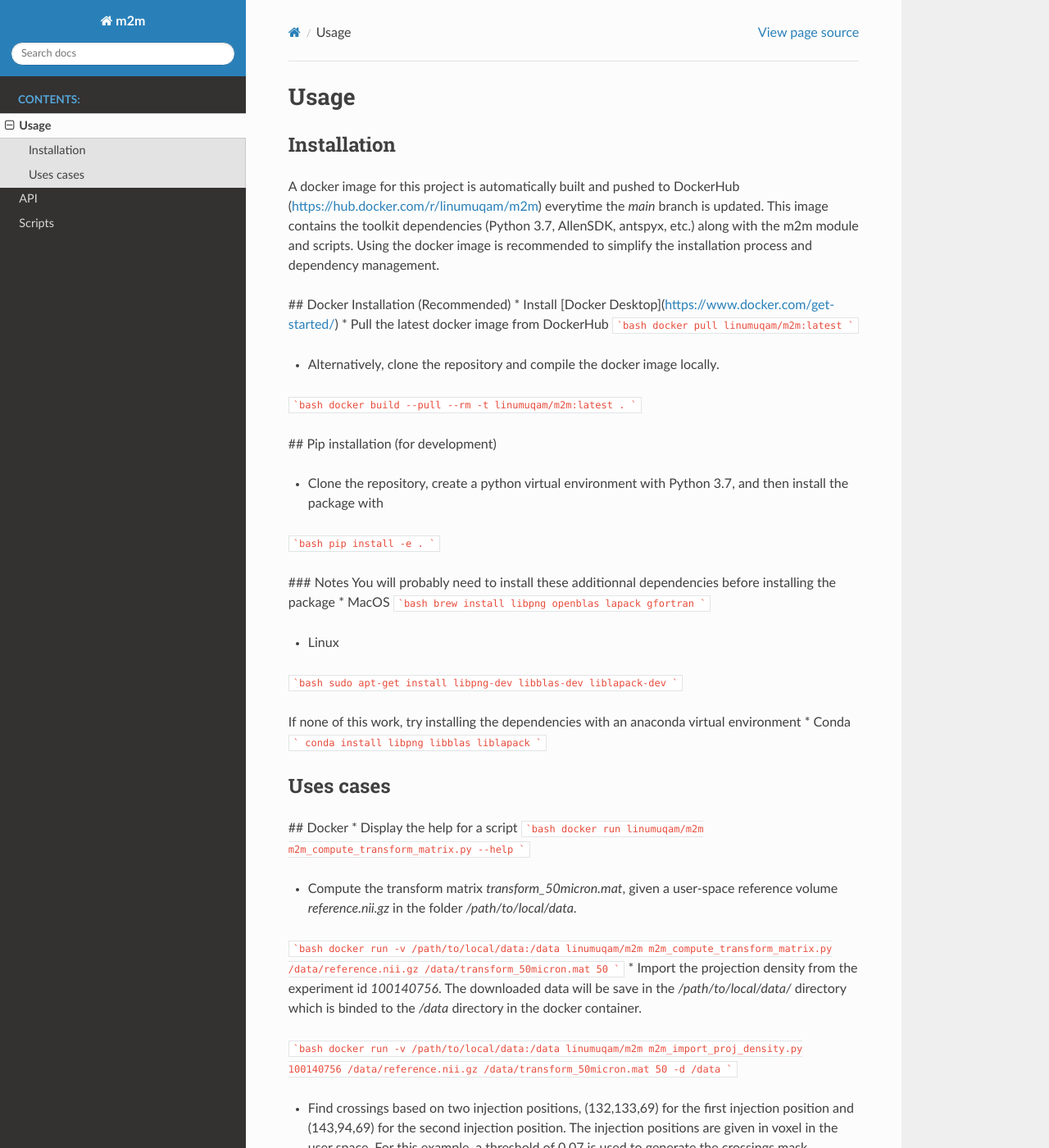
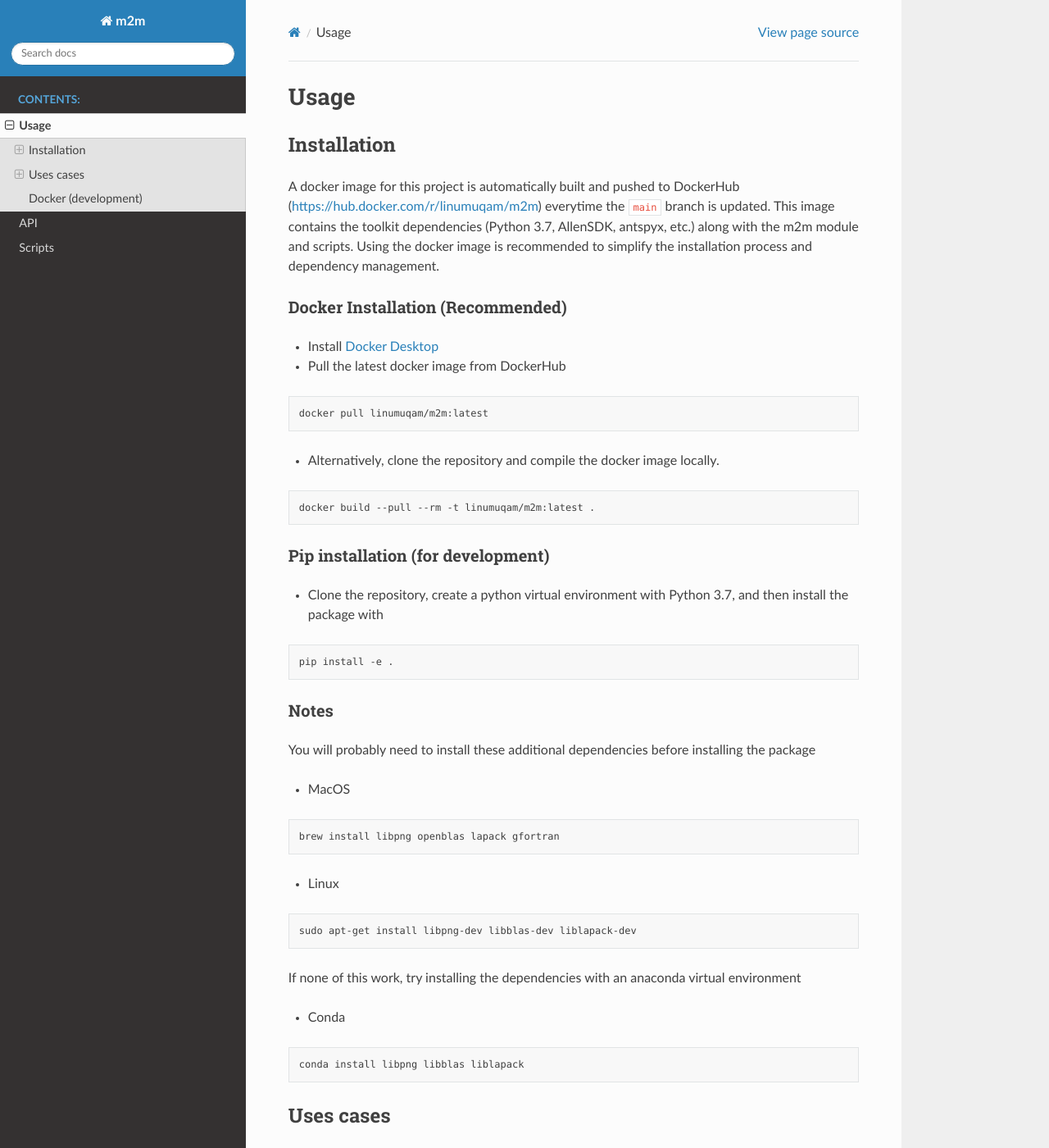
Before and after one commit to linum-uqam/m2m, a Sphinx documentation site: the page built from docs/usage.rst, in a window 1280 px wide and 1400 px high. Shown: the whole window at 82% size. Built offline with Sphinx 7.4.7 and the Read the Docs theme 2.0.0, drawn with Linux system fonts in a browser that asks for light colours; some of the changed text lies outside the part shown.

Commit message:
Formatting the usage page

````diff
--- a/docs/usage.rst
+++ b/docs/usage.rst
@@ -5,90 +5,104 @@ Usage
 
 Installation
 ------------
-A docker image for this project is automatically built and pushed to DockerHub (https://hub.docker.com/r/linumuqam/m2m) everytime the `main` branch is updated. This image contains the toolkit dependencies (Python 3.7, AllenSDK, antspyx, etc.) along with the m2m module and scripts. Using the docker image is recommended to simplify the installation process and dependency management.
+A docker image for this project is automatically built and pushed to DockerHub (https://hub.docker.com/r/linumuqam/m2m) everytime the ``main`` branch is updated. This image contains the toolkit dependencies (Python 3.7, AllenSDK, antspyx, etc.) along with the m2m module and scripts. Using the docker image is recommended to simplify the installation process and dependency management.
 
-## Docker Installation (Recommended)
-* Install [Docker Desktop](https://www.docker.com/get-started/)
+Docker Installation (Recommended)
+~~~~~~~~~~~~~~~~~~~~~~~~~~~~~~~~~
+* Install `Docker Desktop <https://www.docker.com/get-started/>`_
 * Pull the latest docker image from DockerHub
-```bash
-docker pull linumuqam/m2m:latest
-```
+
+.. code-block:: bash
+
+    docker pull linumuqam/m2m:latest
 
 * Alternatively, clone the repository and compile the docker image locally.
-```bash
-docker build --pull --rm -t linumuqam/m2m:latest .
-```
+.. code-block:: bash
 
-## Pip installation (for development)
+    docker build --pull --rm -t linumuqam/m2m:latest .
+
+
+Pip installation (for development)
+~~~~~~~~~~~~~~~~~~~~~~~~~~~~~~~~~~
 
 * Clone the repository, create a python virtual environment with Python 3.7, and then install the package with
-```bash
-pip install -e .
-```
+.. code-block:: bash
 
-### Notes
-You will probably need to install these additionnal dependencies before installing the package
+    pip install -e .
+
+
+Notes
+~~~~~
+You will probably need to install these additional dependencies before installing the package
+
 * MacOS
-```bash
-brew install libpng openblas lapack gfortran
-```
+
+.. code-block:: bash
+
+    brew install libpng openblas lapack gfortran
 
 * Linux
 
-```bash
-sudo apt-get install libpng-dev libblas-dev liblapack-dev
-```
+.. code-block:: bash
+
+    sudo apt-get install libpng-dev libblas-dev liblapack-dev
 
 If none of this work, try installing the dependencies with an anaconda virtual environment
+
 * Conda
-```
-conda install libpng libblas liblapack
-```
+
+.. code-block:: bash
+
+    conda install libpng libblas liblapack
 
 Uses cases
 ----------
-## Docker
+Docker
+~~~~~~
 * Display the help for a script
-```bash
-docker run linumuqam/m2m m2m_compute_transform_matrix.py --help
-```
+.. code-block:: bash
 
-* Compute the transform matrix `transform_50micron.mat`, given a user-space reference volume `reference.nii.gz` in the folder `/path/to/local/data`.
-```bash
-docker run -v /path/to/local/data:/data linumuqam/m2m m2m_compute_transform_matrix.py /data/reference.nii.gz /data/transform_50micron.mat 50
-```
-* Import the projection density from the experiment id `100140756`. The downloaded data will be save in the `/path/to/local/data/` directory which is binded to the `/data` directory in the docker container.
+    docker run linumuqam/m2m m2m_compute_transform_matrix.py --help
 
-```bash
-docker run -v /path/to/local/data:/data linumuqam/m2m m2m_import_proj_density.py 100140756 /data/reference.nii.gz /data/transform_50micron.mat 50 -d /data
-```
+* Compute the transform matrix ``transform_50micron.mat``, given a user-space reference volume ``reference.nii.gz`` in the folder ``/path/to/local/data``.
+.. code-block:: bash
+
+    docker run -v /path/to/local/data:/data linumuqam/m2m m2m_compute_transform_matrix.py /data/reference.nii.gz /data/transform_50micron.mat 50
+
+* Import the projection density from the experiment id ``100140756``. The downloaded data will be save in the ``/path/to/local/data/`` directory which is bound to the ``/data`` directory in the docker container.
+
+.. code-block:: bash
+
+    docker run -v /path/to/local/data:/data linumuqam/m2m m2m_import_proj_density.py 100140756 /data/reference.nii.gz /data/transform_50micron.mat 50 -d /data
 
 * Find crossings based on two injection positions, (132,133,69) for the first injection position and (143,94,69) for the second injection position. The injection positions are given in voxel in the user space. For this example, a threshold of 0.07 is used to generate the crossings mask.
 
-```
-docker run -v /path/to/local/data:/data linumuqam/m2m allen_crossing_finder.py /data/transform_50micron.mat /data/reference.nii.gz 50 --red 132 133 69 --green 143 94 69 --injection --dir /data/detected_crossings --threshold 0.07
-```
+.. code-block:: bash
+
+    docker run -v /path/to/local/data:/data linumuqam/m2m allen_crossing_finder.py /data/transform_50micron.mat /data/reference.nii.gz 50 --red 132 133 69 --green 143 94 69 --injection --dir /data/detected_crossings --threshold 0.07
 
 * Import tracts given an experiment ID.
 
-```bash
-docker run -v /path/to/local/data:/data linumuqam/m2m m2m_import_tract.py /data/output_tracts_100140756.trk /data/transform_50micron.mat /data/reference.nii.gz 50 --ids 100140756
-```
+.. code-block:: bash
+
+    docker run -v /path/to/local/data:/data linumuqam/m2m m2m_import_tract.py /data/output_tracts_100140756.trk /data/transform_50micron.mat /data/reference.nii.gz 50 --ids 100140756
 
 * To execute an image interactively (note that no modification inside the container will be saved)
-```bash
-docker run --rm -it --entrypoint bash linumuqam/m2m
-```
 
-## **Docker (development)**
-To use the docker image for development, you need to replace the module and script source code by your own development version. To do this, we can bind mount the local working directory containing the source code and replace the `/app` source code in the docker image.
+.. code-block:: bash
 
-* Pull or build the latest version of the `linumuqam/m2m` docker image as explained in the [Installation] section.
+    docker run --rm -it --entrypoint bash linumuqam/m2m
+
+Docker (development)
+--------------------
+To use the docker image for development, you need to replace the module and script source code by your own development version. To do this, we can bind mount the local working directory containing the source code and replace the ``/app`` source code in the docker image.
+
+* Pull or build the latest version of the ``linumuqam/m2m`` docker image as explained in the [Installation] section.
 * Make sure you are in the source code directory on your computer
-* Execute your code while mounting the local source code directory. For example, to use your modified version of the `allen_compute_transform_matrix.py` script,
+* Execute your code while mounting the local source code directory. For example, to use your modified version of the ``m2m_compute_transform_matrix.py`` script,
 
-```bash
-docker run -v ${PWD}:/app linumuqam/m2m python scripts/m2m_compute_transform_matrix.py --help
-```
+.. code-block:: bash
 
-Likewise, the docker image can be configured to be used as a Python interpreter by your IDE. Please refer to [these instructions](https://code.visualstudio.com/docs/containers/quickstart-python) for Visual Studio Code and to [these instructions](https://www.jetbrains.com/help/pycharm/using-docker-as-a-remote-interpreter.html) for PyCharm.
+    docker run -v ${PWD}:/app linumuqam/m2m python scripts/m2m_compute_transform_matrix.py --help
+
+Likewise, the docker image can be configured to be used as a Python interpreter by your IDE. Please refer to `these instructions <https://code.visualstudio.com/docs/containers/quickstart-python>`_ for Visual Studio Code and to `these instructions <https://www.jetbrains.com/help/pycharm/using-docker-as-a-remote-interpreter.html>`_ for PyCharm.
````
Also changed, not shown: README.md (+2 -107 lines).
